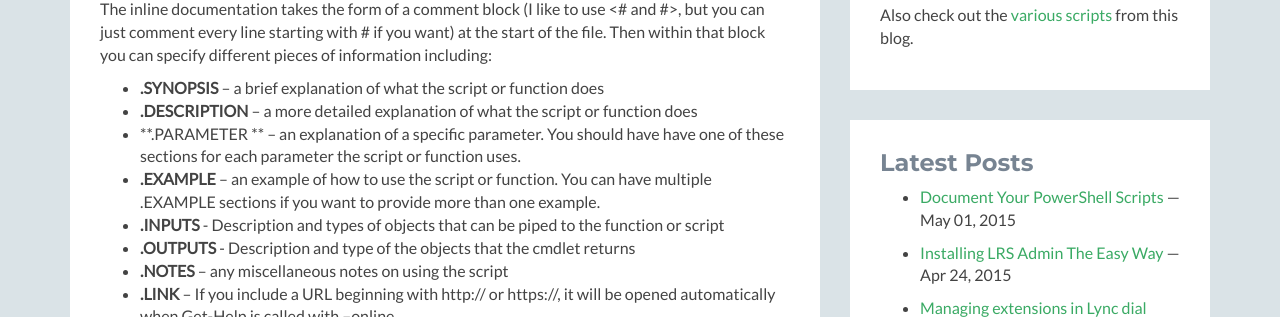
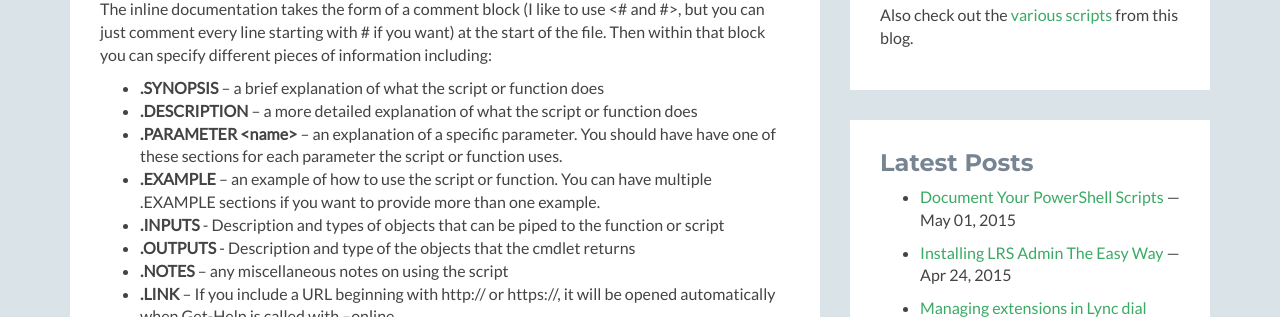
Before and after one commit to pvaillant/pvaillant.github.io, a Jekyll site: the page built from _posts/2015-05-01-document-your-powershell-scripts.md, in a window 1280 px wide. Shown: the part 693-1010 px from the top of the page. Built offline with Jekyll 4.4.1, drawn with Linux system fonts in a browser that asks for light colours; comment, search, counter and statistics services are not loaded.

Commit message:
Escape angle brackets

```diff
--- a/_posts/2015-05-01-document-your-powershell-scripts.md
+++ b/_posts/2015-05-01-document-your-powershell-scripts.md
@@ -17,7 +17,7 @@ The inline documentation takes the form of a comment block (I like to use <# and
 
  * **.SYNOPSIS** – a brief explanation of what the script or function does
  * **.DESCRIPTION** – a more detailed explanation of what the script or function does
- * **.PARAMETER <name>** – an explanation of a specific parameter. You should have have one of these sections for each parameter the script or function uses.
+ * **.PARAMETER &lt;name&gt;** – an explanation of a specific parameter. You should have have one of these sections for each parameter the script or function uses.
  * **.EXAMPLE** – an example of how to use the script or function. You can have multiple .EXAMPLE sections if you want to provide more than one example.
  * **.INPUTS** - Description and types of objects that can be piped to the function or script
  * **.OUTPUTS** - Description and type of the objects that the cmdlet returns
```
